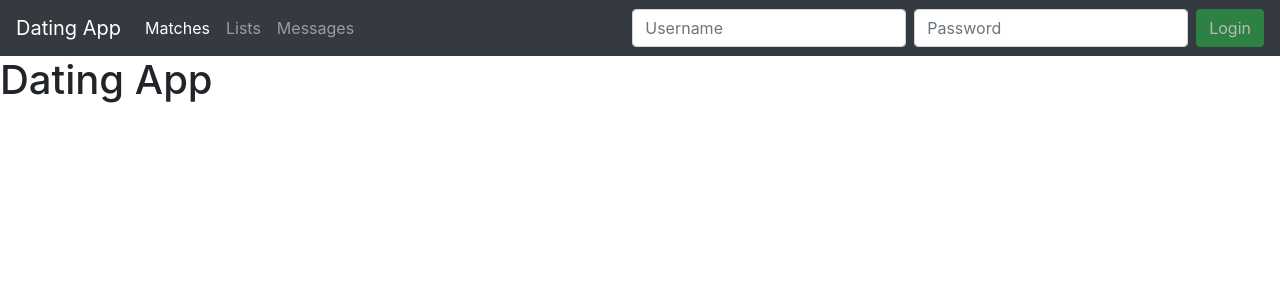
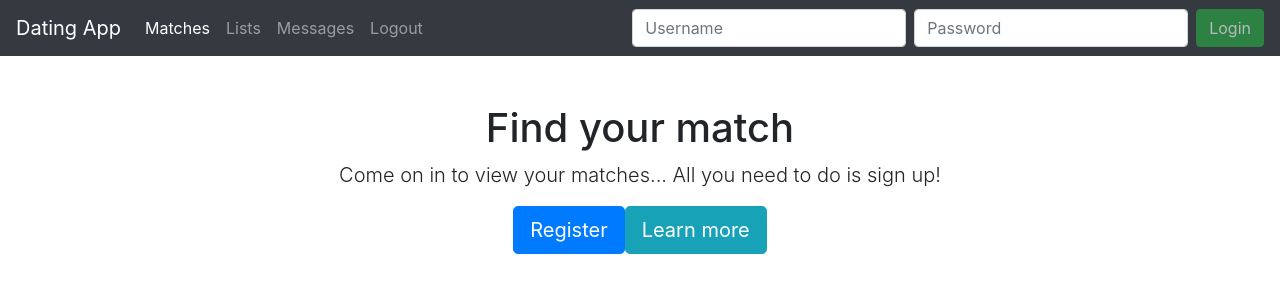
Before and after one commit to Wintermute787/DatingApp, an Angular app in the folder DatingApp-SPA/: page / in a window 1280 px wide. Shown: the top 300 px of the page. Built offline with nearby package versions, Linux system fonts and the light colour scheme; no server answers.

Commit message:
adjusted home page

```diff
--- a/DatingApp-SPA/src/app/app.component.html
+++ b/DatingApp-SPA/src/app/app.component.html
@@ -1,5 +1,3 @@
 <app-nav></app-nav>
-<h1>
-  Dating App
-</h1>
+<app-home></app-home>
 <app-value></app-value>
--- /dev/null
+++ b/DatingApp-SPA/src/app/home/home.component.html
@@ -0,0 +1,18 @@
+<div class="container mt-5">
+  <div style="text-align: center">
+    <h1>Find your match</h1>
+    <p class="lead">Come on in to view your matches... All you need to do is sign up!</p>
+    <div class="text-center">
+      <button class="btn btn-primary btn-lg">Register</button>
+      <button class="btn btn-info btn-lg">Learn more</button>
+    </div>
+  </div>
+
+  <div class="container">
+    <div class="row justify-content-center">
+      <div class="col-4">
+
+      </div>
+    </div>
+  </div>
+</div>
--- /dev/null
+++ b/DatingApp-SPA/src/app/home/home.component.ts
@@ -0,0 +1,15 @@
+import { Component, OnInit } from '@angular/core';
+
+@Component({
+  selector: 'app-home',
+  templateUrl: './home.component.html',
+  styleUrls: ['./home.component.css']
+})
+export class HomeComponent implements OnInit {
+
+  constructor() { }
+
+  ngOnInit() {
+  }
+
+}
--- a/DatingApp-SPA/src/app/nav/nav.component.html
+++ b/DatingApp-SPA/src/app/nav/nav.component.html
@@ -10,9 +10,24 @@
     <li class="nav-item">
       <a class="nav-link " href="#">Messages</a>
     </li>
+    <li class="nav-item">
+      <a class="nav-link" (click)="logOut()">Logout</a>
+    </li>
   </ul>
 
-  <form #loginForm="ngForm" class="form-inline my-2 my-lg-0" (ngSubmit)="login()">
+  <div *ngIf="loggedIn()" class="dropdown">
+    <a class=" dropdown-toggle text-light">
+      Welcome User
+    </a>
+
+    <div class="dropdown-menu">
+      <a class="dropdown-item" href="#"><i class="fa fa-user"></i>Edit Profile</a>
+      <div class="dropdown-divider"></div>
+      <a class="dropdown-item" href="#"><i class="fa fa-sign-out"></i>Logout</a>
+    </div>
+  </div>
+
+  <form *ngIf="!loggedIn()" #loginForm="ngForm" class="form-inline my-2 my-lg-0" (ngSubmit)="login()">
     <input class="form-control mr-sm-2" type="text" name="username" placeholder="Username" required
       [(ngModel)]="model.username">
     <input class="form-control mr-sm-2" type="password" name="password" placeholder="Password" required
--- a/DatingApp-SPA/src/app/nav/nav.component.ts
+++ b/DatingApp-SPA/src/app/nav/nav.component.ts
@@ -23,4 +23,14 @@ export class NavComponent implements OnInit {
       }
     );
   }
+
+  loggedIn() {
+    let token = localStorage.getItem("token");
+    return !!token;
+  }
+
+  logOut() {
+    localStorage.removeItem("token");
+    console.log("logged out");
+  }
 }
--- /dev/null
+++ b/DatingApp-SPA/src/app/register/register.component.html
@@ -0,0 +1,3 @@
+<p>
+  register works!
+</p>
--- /dev/null
+++ b/DatingApp-SPA/src/app/register/register.component.ts
@@ -0,0 +1,15 @@
+import { Component, OnInit } from '@angular/core';
+
+@Component({
+  selector: 'app-register',
+  templateUrl: './register.component.html',
+  styleUrls: ['./register.component.css']
+})
+export class RegisterComponent implements OnInit {
+
+  constructor() { }
+
+  ngOnInit() {
+  }
+
+}
```
Also changed, not shown: DatingApp-SPA/src/app/app.module.ts (+20 -4 lines), DatingApp-SPA/src/app/home/home.component.css (added), DatingApp-SPA/src/app/register/register.component.css (added), 2 other files (tests, documents, lock files or other folders).
